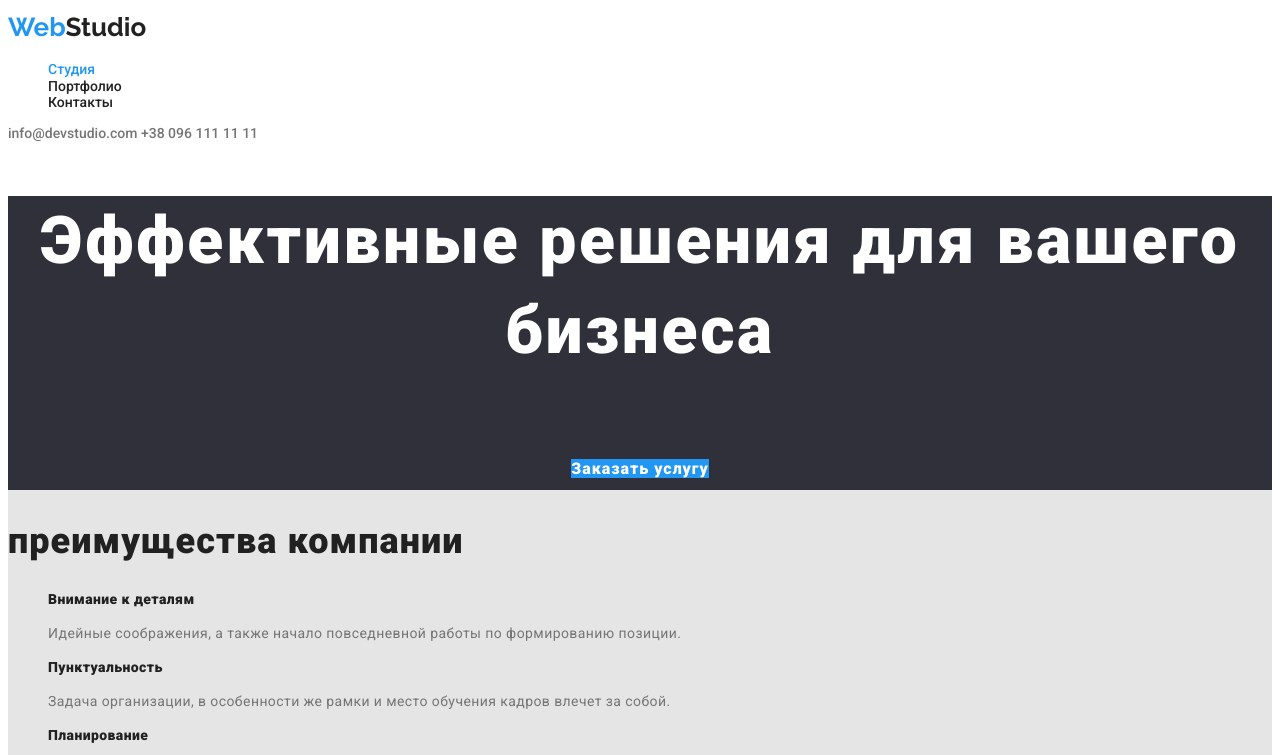
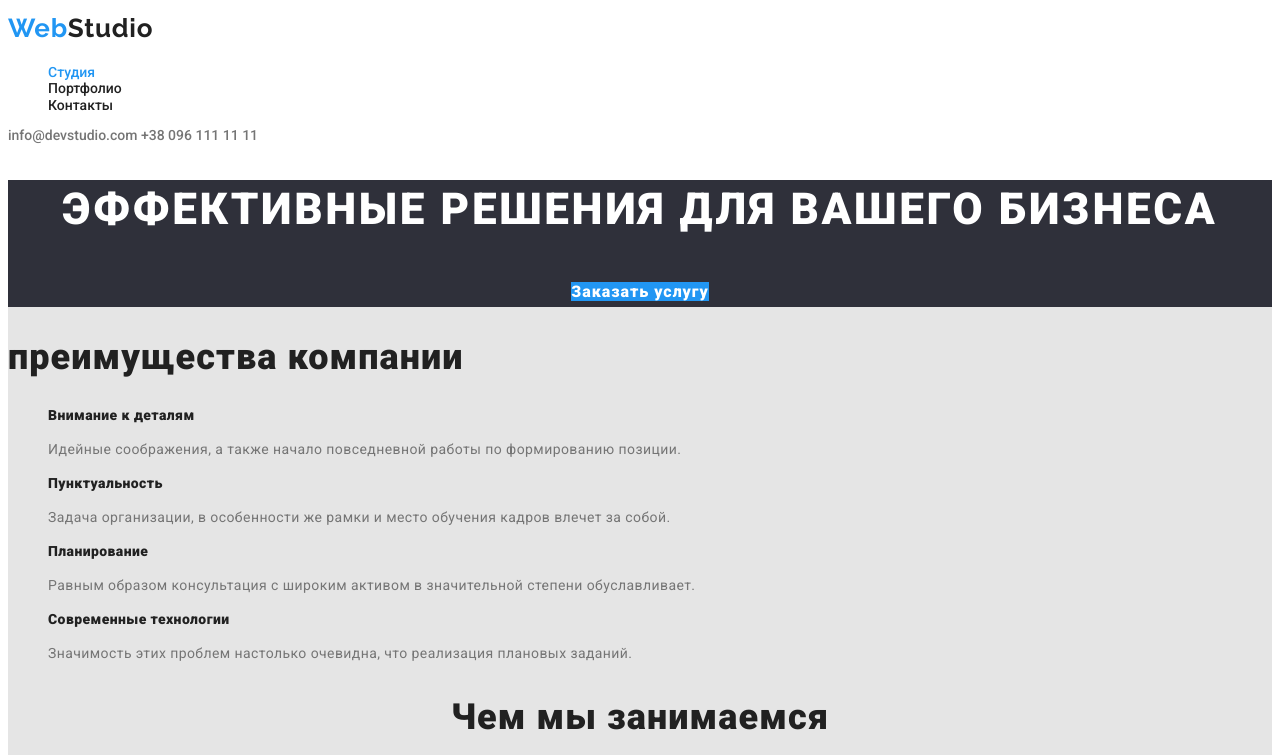
Before and after one commit to playsoksana/goit-markup-hw-02, a plain HTML site: page index.html in a window 1280 px wide. Shown: the top 755 px of the page. Drawn offline with Linux system fonts and the light colour scheme.

Commit message:
Исправляет ошибки ДЗ
h1 и лого

```diff
--- a/css/style.css
+++ b/css/style.css
@@ -48,7 +48,8 @@ main {
   font-family: "Raleway", sans-serif;
   font-weight: 700;
   font-size: 26px;
-  line-height: 1.5;
+  line-height: 1.6;
+  letter-spacing: 0.03em;
 }
 
 /* header */
@@ -99,6 +100,10 @@ footer {
 
 /* Герой index */
 .hero {
+  background-color: var(--dark-background);
+}
+
+.hero h1 {
   font-weight: 900;
   font-size: 44px;
   line-height: 1.36;
@@ -106,6 +111,7 @@ footer {
 
   background-color: var(--dark-background);
   color: var(--second-title);
+  text-transform: uppercase;
 }
 
 .hero-link {
@@ -115,7 +121,7 @@ footer {
   letter-spacing: 0.06em;
   text-align: center;
 
-  color: var(--second-title-color);
+  color: var(--second-title);
   background-color: var(--acccent-color);
 }
 
```
